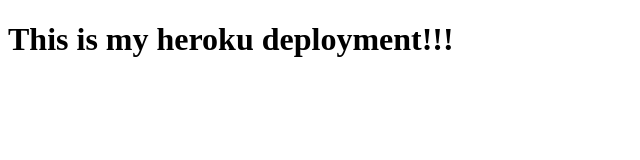
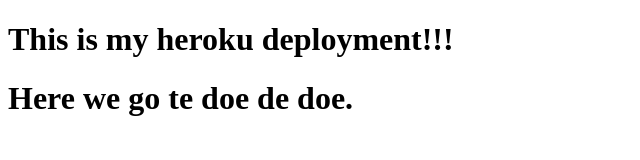
Before and after one commit to Pumpernickel1/deployment-demo, a website: page index.html in a window 1280 px wide. Shown: the whole page, without its empty margins (0-640 px from the left). Drawn offline with Linux system fonts and the light colour scheme.

Commit message:
added an extra h1 tag

```diff
--- a/index.html
+++ b/index.html
@@ -8,5 +8,6 @@
 </head>
 <body>
     <h1>This is my heroku deployment!!!</h1>
+    <h1>Here we go te doe de doe.</h1>
 </body>
 </html>
```
